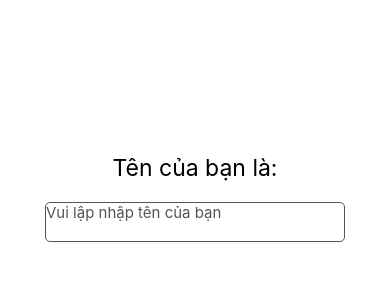
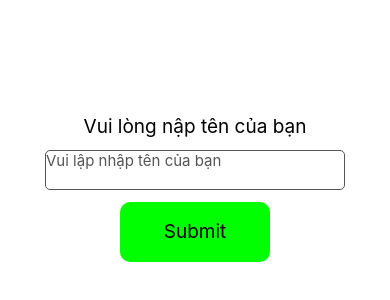
Before and after one commit to Toan-it-mta/ReactTutorial, a React Native app: screen / in a window 390 px wide. Shown: the part 234-534 px from the top of the page. Built offline with nearby package versions, Linux system fonts and the light colour scheme.

Commit message:
Hoan thanh Tutorial6

```diff
--- a/App.js
+++ b/App.js
@@ -2,32 +2,49 @@ import React, { useState } from 'react';
 import {
   StyleSheet,
   Text,
-  Button,
   View,
   ScrollView,
   FlatList,
   RefreshControl,
   SectionList,
-  TextInput
+  TextInput,
+  Button,
+  NativeEventEmitter,
+  Pressable
 } from 'react-native';
 
 
 const App = () => {
-  const [name,SetName] = useState('')
+  const [name, SetName] = useState('')
+  const [submitted, SetSubmitted] = useState(false)
+  const onPressHandler = () => {
+    SetSubmitted(!submitted)
+  }
 
   return (
     <View style={styles.body}>
       <Text style={styles.text}>
-        Tên của bạn là:{name}
+        Vui lòng nập tên của bạn
       </Text>
       <TextInput style={styles.input}
-      multiline
-      placeholder="Vui lập nhập tên của bạn"
-      placeholderTextColor={'#555'}
-      onChangeText={(value)=>SetName(value)}
-      keyboardType='default'
-      // maxLength={10}
-      secureTextEntry></TextInput>
+        multiline
+        placeholder="Vui lập nhập tên của bạn"
+        placeholderTextColor={'#555'}
+        onChangeText={(value) => SetName(value)}
+        keyboardType='default'
+        secureTextEntry>
+      </TextInput>
+      {/* <Button title={submitted ? 'Clear' : 'Submit'}
+        onPress={onPressHandler}></Button> */}
+      <Pressable
+      onPress={onPressHandler}
+      style={styles.button}>
+        <Text style={styles.text}>
+          {submitted ? 'Clear' : 'Submit'}
+        </Text>
+      </Pressable>
+      {submitted ? <Text style={styles.text}>Tên bạn đăng ký là {name}</Text> : null}
+
     </View>
   )
 };
@@ -41,22 +58,29 @@ const styles = StyleSheet.create({
   },
   text: {
     color: '#000000',
-    fontSize: 23,
-    margin: 20,
+    fontSize: 19,
   },
   item: {
     backgroundColor: '#546318',
     justifyContent: 'center',
     alignItems: 'center',
-    margin: 10
   },
-  input:{
+  input: {
     width: 300,
     borderColor: '#555',
     borderWidth: 1,
     color: '#000000',
     borderRadius: 5,
     fontSize: 15,
+    margin: 12
+  },
+  button:{
+    backgroundColor: '#00ff00',
+    height:60,
+    width:150,
+    alignItems:'center',
+    justifyContent: 'center',
+    borderRadius:10
   }
 });
 
```
